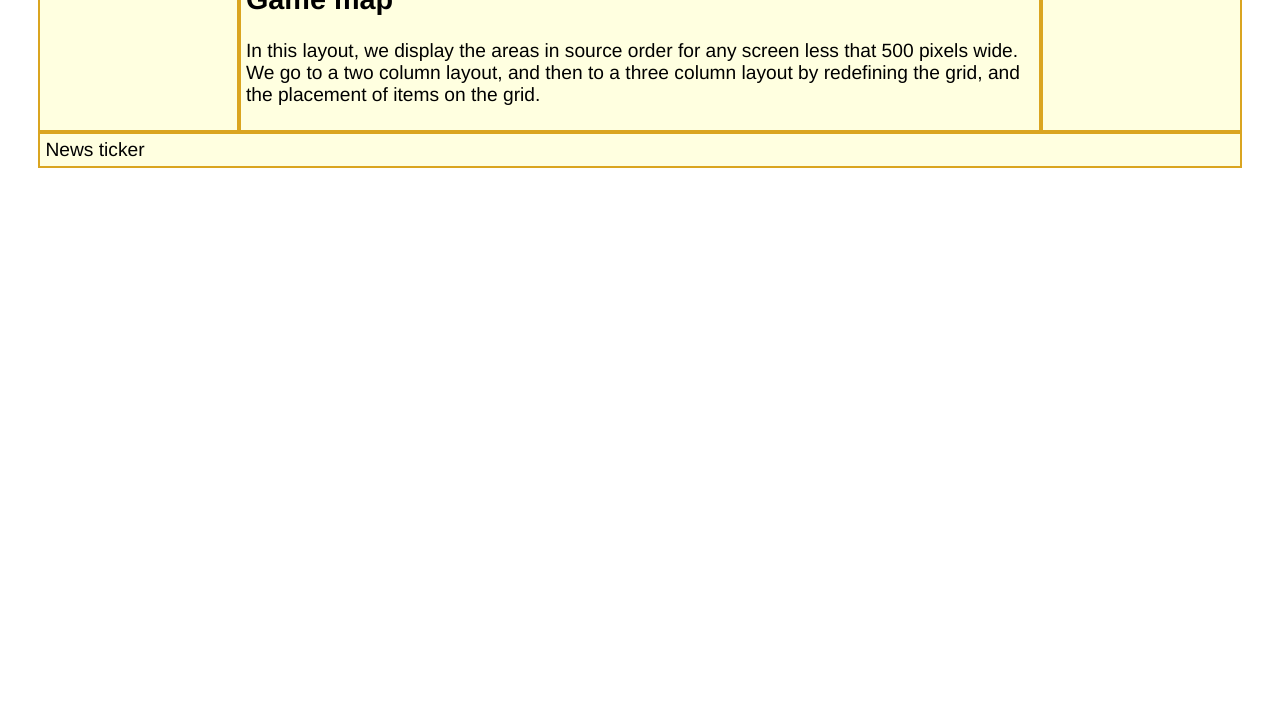
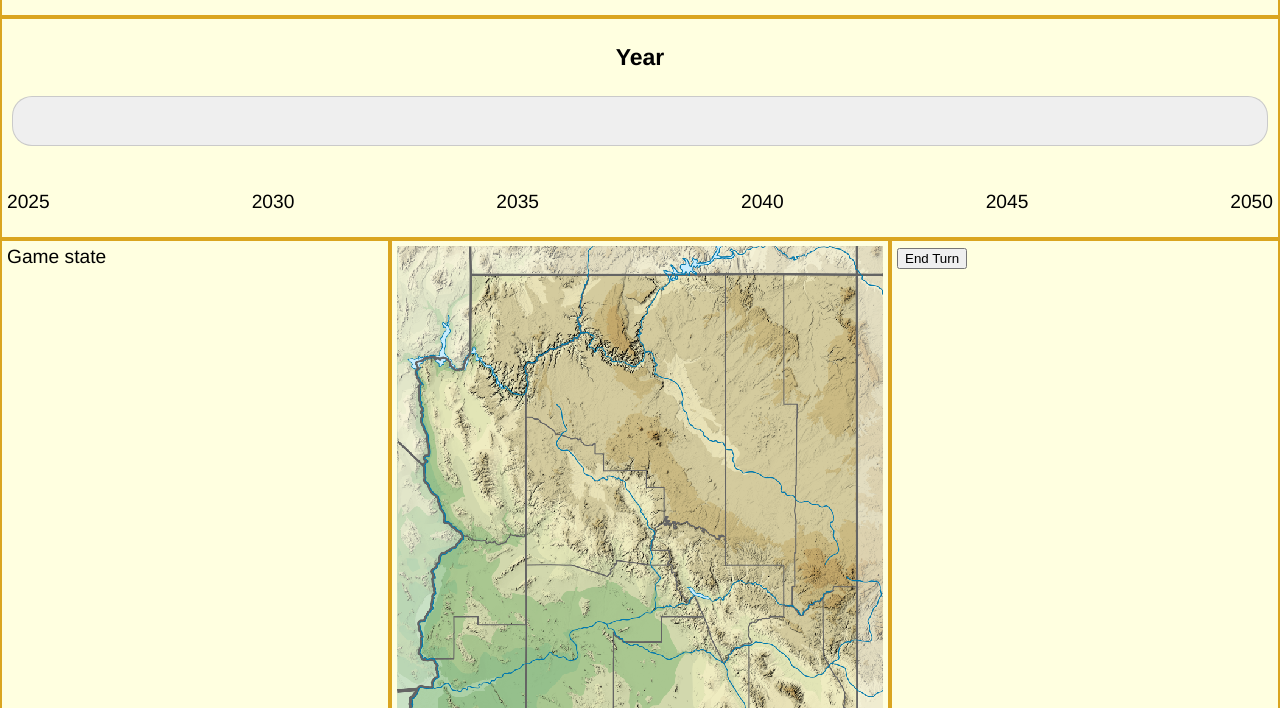
Before and after one commit to Sustainable-Games/DesertWaters, a plain HTML site: page index.html in a window 1280 px wide. Shown: the part 92-800 px from the top of the page. Drawn offline with Linux system fonts and the light colour scheme.

Commit message:
Add turn meter.

```diff
--- a/index.html
+++ b/index.html
@@ -9,17 +9,29 @@
 </head>
 <body>
     <div class="wrapper">
-        <header class="game-head">Desert Waters</header>
-        <div class="game-actions">Game actions</div>
-        <article class="game-map">
-          <h1>Game map</h1>
+        <header class="game-head">
+          <h1>Desert Waters</h1>
+        </header>
+        <div class="game-turn">
           <p>
-            In this layout, we display the areas in source order for any screen less
-            that 500 pixels wide. We go to a two column layout, and then to a three
-            column layout by redefining the grid, and the placement of items on the
-            grid.
+            <div class="meter-title">Year</div>
+            <meter id="turn-meter" min="2025" max="2050">Game year</meter>
+            <ul class="meter-scale">
+              <li>2025</li>
+              <li>2030</li>
+              <li>2035</li>
+              <li>2040</li>
+              <li>2045</li>
+              <li>2050</li>
+            </ul>
           </p>
-        </article>
+        </div>
+        <div class="game-actions">
+          <button id="end-turn-button" type="button">End Turn</button>
+        </div>
+        <div class="game-map">
+          <canvas id="map-canvas" width="486" height="598">A map of Arizona watersheds By SANtosito - Own work Based on File:USA Arizona location map.svg Public domain data provided by the National Atlas of the United States of America, CC-BY-SA 4.0</canvas>
+        </div>
         <div class="game-state">Game state</div>
         <footer class="game-newsticker">News ticker</footer>
       </div>
--- a/script.js
+++ b/script.js
@@ -1,5 +1,31 @@
-// JavaScript code can be added here
-console.log("Page loaded");
-document.addEventListener("DOMContentLoaded", function() {
-    console.log("DOM fully loaded and parsed");
+const ctx = document.getElementById("map-canvas").getContext("2d");
+const img = new Image();
+const turnMeter = document.getElementById("turn-meter");
+const endTurnButton = document.getElementById("end-turn-button");
+
+var gameYear = 2025;
+
+img.addEventListener("load", () => {
+  ctx.drawImage(img, 0, 0);
 });
+
+img.src = "img/Arizona_relief_map.png";
+
+function init() {
+    turnMeter.value = gameYear;
+}
+
+function endTurn() {
+    gameYear++;
+    turnMeter.value = gameYear;
+
+    if (gameYear >= 2050) {
+        gameOver();
+    }
+}
+
+function gameOver() {
+    console.log("Game over!");
+}
+
+endTurnButton.addEventListener("click", endTurn);
--- a/styles.css
+++ b/styles.css
@@ -2,7 +2,8 @@
     box-sizing: border-box;
   }
   .wrapper {
-    max-width: 94vw;
+    position: fixed;
+    inset: 0;
     margin: 0 auto;
     font:
       1.2em Helvetica,
@@ -19,8 +20,14 @@
   .game-head {
     grid-area: header;
   }
+  .game-turn {
+    grid-area: turn;
+  }
   .game-map {
     grid-area: map;
+    height: 100%;
+    width: 100%;
+    position: relative;
   }
   .game-actions {
     grid-area: actions;
@@ -32,10 +39,34 @@
     grid-area: ticker;
   }
 
+  #turn-meter {
+    height: 100px;
+    width: 100%;
+    padding: 0 5px;
+  }
+
+  .meter-title {
+    font-size: larger;
+    font-weight: bold;
+    text-align: center;
+  }
+
+  #turn-meter::-webkit-meter-optimum-value {
+    background-color: blue;
+  }
+
+  .meter-scale {
+    display: flex;
+    padding: 0;
+    justify-content:space-between;
+    list-style-type: none;
+  }
+
   .wrapper {
     display: grid;
     grid-template-areas:
       "header"
+      "turn"
       "status"
       "map"
       "actions"
@@ -44,9 +75,10 @@
 
   @media (min-width: 500px) {
     .wrapper {
-      grid-template-columns: 2fr 2fr;
+      grid-template-columns: 1fr 1fr;
       grid-template-areas:
         "header  header"
+        "turn turn"
         "status actions"
         "map  map"
         "ticker ticker";
@@ -59,10 +91,11 @@
 
   @media (min-width: 700px) {
     .wrapper {
-      grid-template-columns: 1fr 4fr 1fr;
+      grid-template-columns: 1fr 1fr 1fr;
       grid-template-areas:
         "header header  header"
-        "actions map status"
+        "turn turn turn"
+        "status map actions"
         "ticker ticker ticker";
     }
   }
```
Also changed, not shown: img/Arizona-crop.jpg (added), img/Arizona_relief_map.png (added).
